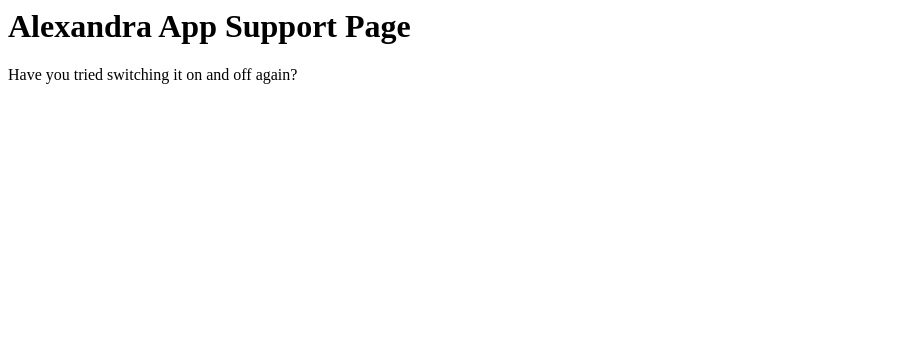
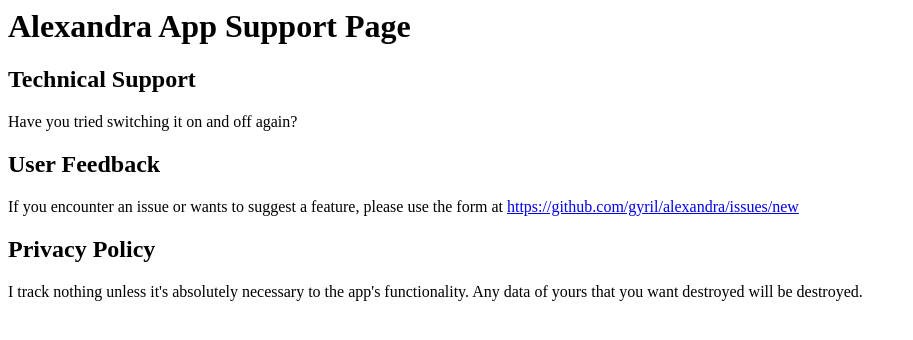
Before and after one commit to gyril/alexandra, a plain HTML site: page index.html in a window 1280 px wide. Shown: the whole page, without its empty margins (0-913 px from the left). Drawn offline with Linux system fonts and the light colour scheme.

Commit message:
Update index.html

```diff
--- a/index.html
+++ b/index.html
@@ -1,2 +1,10 @@
 <h1>Alexandra App Support Page</h1>
+
+<h2>Technical Support</h2>
 <p>Have you tried switching it on and off again?</p>
+
+<h2>User Feedback</h2>
+<p>If you encounter an issue or wants to suggest a feature, please use the form at <a href="https://github.com/gyril/alexandra/issues/new">https://github.com/gyril/alexandra/issues/new</a></p>
+
+<h2>Privacy Policy</h2>
+<p>I track nothing unless it's absolutely necessary to the app's functionality. Any data of yours that you want destroyed will be destroyed.</p>
```
